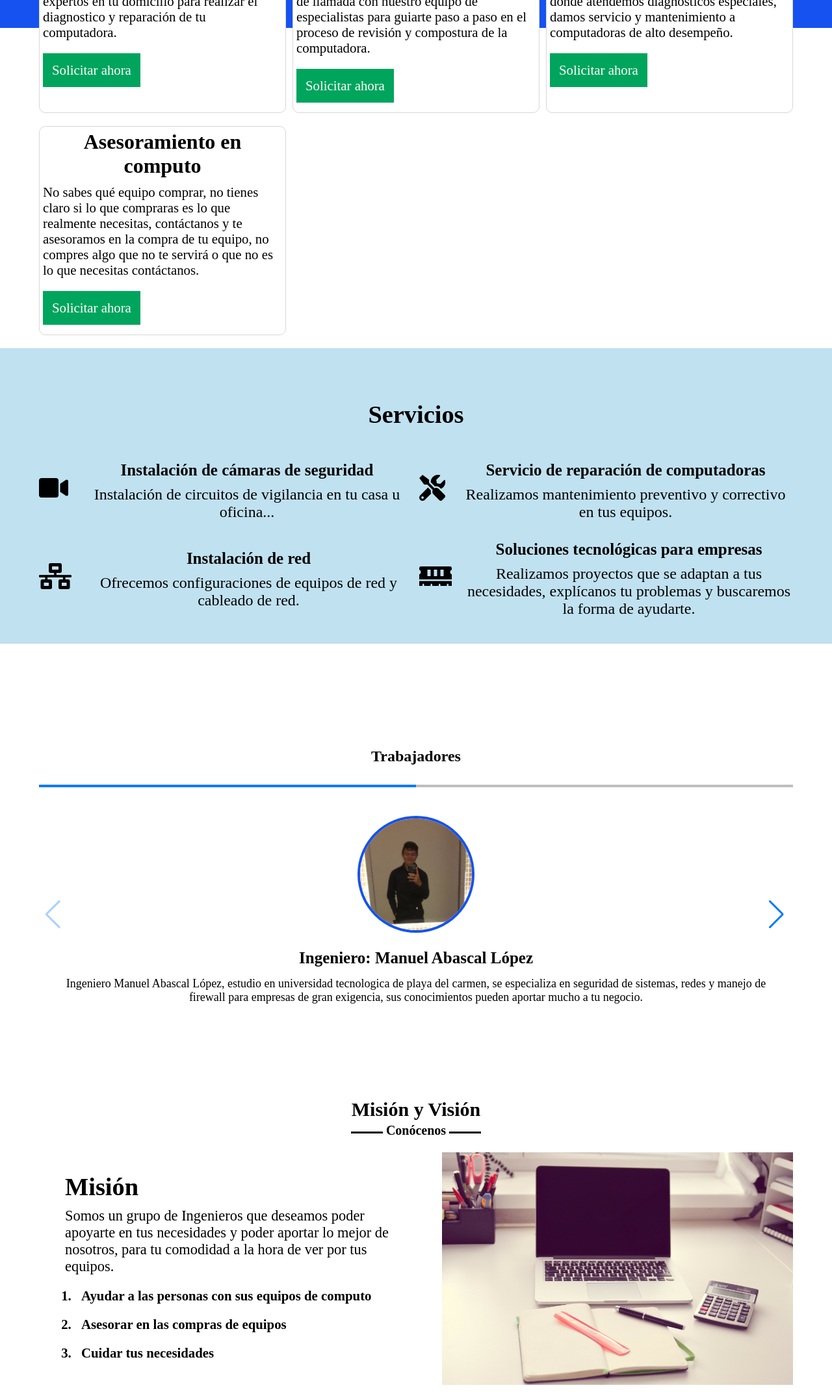
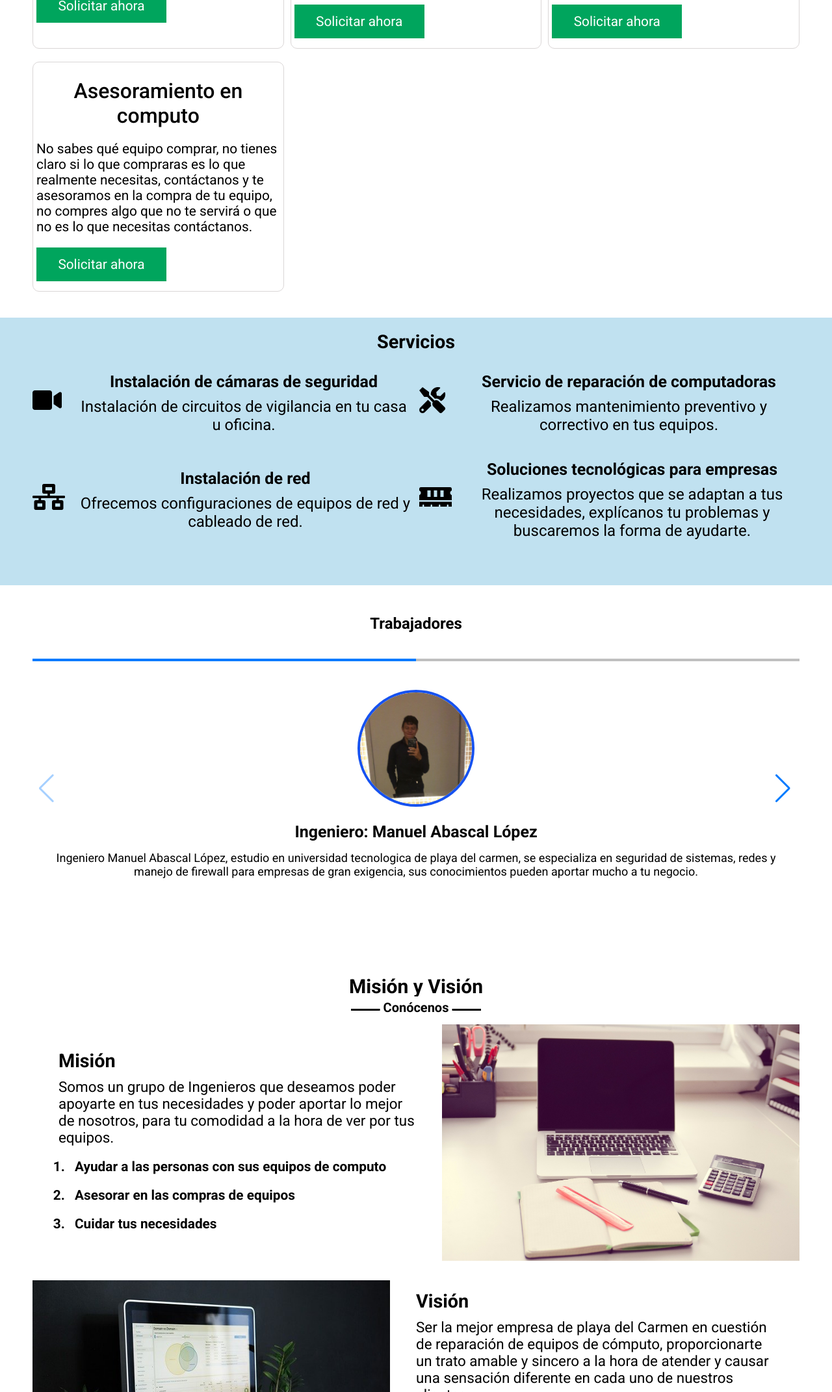
Before and after one commit to Jorge-Lpez/Spyder-pc, a plain HTML site: page Spyder-PC/index.html in a window 1280 px wide. Shown: the part 657-2800 px from the top of the page at 65% size. Drawn offline with nearby package versions, Linux system fonts and the light colour scheme; some packages are replaced by stand-ins of ours; a script that the page names is missing.

Commit message:
Definiendo detalles finales

```diff
--- a/Spyder-PC/index.html
+++ b/Spyder-PC/index.html
@@ -94,7 +94,7 @@
                 </div>
                 <div class="card-info-services">
                     <h2>Instalación de cámaras de seguridad</h2>
-                    <p>Instalación de circuitos de vigilancia en tu casa u oficina...</p>
+                    <p>Instalación de circuitos de vigilancia en tu casa u oficina.</p>
                     <!--<a href="#">Leer mas</a>-->
                 </div>
             </div>
@@ -208,8 +208,9 @@
         </div>
     </section>
 
-    <div class="contactanos contenedor wrapper" id="contactanos">
+    <div class="contactanos" id="contactanos">
         <h2>Contáctanos</h2>
+        <div class="contenedor wrapper">
             <div class="flex-formulario">
                 <form id="formulario">
                     <div class="items-form">
@@ -251,6 +252,7 @@
                         <div>
                             <i class="fas fa-user-alt"></i>
                             <p>Manuel Abascal López</p>
+                        </div>
                     </div>
                 </div>
             </div>
--- a/Spyder-PC/public/css/estilos.css
+++ b/Spyder-PC/public/css/estilos.css
@@ -22,7 +22,7 @@ html{
     --grayMovil : #A5A3A3;
     --serviceCard : rgb(192, 225, 240);
     /*Nuevos colores*/
-    --colorCrimson : crimson;
+    --colorCrimson : #F63636;
     --whiteTexto : white;
     /*Letras*/
     --robotoPrincipal : "Roboto", sans-serif;
@@ -34,7 +34,7 @@ img{
 
 /*Estilos Generales*/
 .wrapper{
-    padding: 20px;
+    padding: 0 10px;
 }
 
 .error{
@@ -60,9 +60,11 @@ img{
     text-decoration: none;
     font-size: 20px;
     color: var(--whiteTexto);
+    font-weight: 500;
 }
 
 .menu{
+    font-family: var(--robotoPrincipal);
     position: fixed;
     width: 100%;
     /*background-color: var(--grayPrincipal);*/
@@ -89,7 +91,6 @@ img{
     color: var(--whiteTexto);
     padding: 10px;
     font-size: 20px;
-    font-weight: 500;
 }
 
 .menu-btn{
@@ -104,7 +105,7 @@ img{
 .info-principal{
     padding-top: 100px;
     background-color: var(--grayPrincipal);
-    height: 700px;
+    height: 400px;
     color: var(--whiteTexto);
 }
 
@@ -121,8 +122,7 @@ img{
 
 .presentacion h1{
     font-weight: bold;
-    font-size:
-    1.5em;
+    font-size: 1.5em;
     text-align: center;
     padding-bottom: 20px;
 }
@@ -150,10 +150,15 @@ img{
 }
 
 /*Seccion de */
+
+.card-info{
+    margin: 40px 0;
+    font-family: var(--robotoPrincipal);
+}
+
 .card-seccion{
     display: grid;
     row-gap: 20px;
-    margin-top: -100px;
 }
 
 .card{
@@ -165,9 +170,8 @@ img{
 }
 
 .card h2{
-    font-weight: bold;
-    font-size: 1em;
-    padding-bottom: 10px;
+    font-weight: 500;
+    padding: 20px 0;
 }
 
 .card p{
@@ -176,8 +180,9 @@ img{
 
 .card a{
     display: block;
+    text-align: center;
     text-decoration: none;
-    width: 150px;
+    width: 200px;
     color: var(--whiteTexto);
     font-size: 1.3em;
     margin: 10px 0;
@@ -191,85 +196,27 @@ img{
     color: var(--blackTexto);
 }
 
-/*Estilos card reparar*/
-.reparar .title{
-    text-align: center;
-    font-weight: 700;
-    font-size: 30px;
-    padding: 20px;
-    position: relative;
-    margin-bottom: 20px;
-}
-
-.reparar .title::before{
-    content: "";
-    position: absolute;
-    width: 200px;
-    height: 3px;
-    bottom: 0;
-    left: 50%;
-    background-color: var(--blackTexto);
-    transform: translateX(-50%);
-}
-
-.reparar .title::after{
-    content: "Conócenos";
-    position: absolute;
-    bottom: -12px;
-    left: 50%;
-    background-color: white;
-    font-size: 20px;
-    padding: 5px;
-    transform: translateX(-50%);
-}
-
-.card-reparar-info{
-    padding: 40px;
-}
-
-.card-reparar-info h2{
-    font-weight: bold;
-    font-size: 2.4rem;
-    padding-bottom: 10px;
-}
-
-.card-reparar-info p{
-    font-size: 1.4em;
-    padding-bottom: 10px;
-}
-
-.card-reparar-info ol{
-    padding-left: 15px;
-}
-
-.card-reparar-info ol li{
-    padding: 10px;
-    font-weight: bold;
-    font-size: 1.3em;
-}
-
-
-
 /*estilos card services*/
 .services{
     background-color: var(--serviceCard);
-    color: var(--blackTexto);
+    font-family: var(--robotoPrincipal);
+    padding-bottom: 40px;
 }
 
 .services h2{
     text-align: center;
-    padding: 80px 0 20px 0;
+    padding: 20px 0;
     font-weight: bold;
-    font-size: 2.4em;
+    font-size: 1.8rem;
 }
 
 .card-services{
     text-align: center;
-    margin-bottom: 20px;
+    margin-bottom: 30px;
 }
 
 .card-services h2{
-    padding: 10px 0;
+    padding: 10px;
 }
 
 .card-services a{
@@ -287,14 +234,16 @@ img{
 .card-services .card-info-services h2{
     font-size: 25px;
 }
+
 /*Carousel trabajadores*/
 .trabajadores{
-    height: 600px;
+    height: 500px;
+    margin: 40px 0;
+    font-family: var(--robotoPrincipal);
 }
 
 .trabajadores h2{
-    margin-top: 60px;
-    padding: 100px 10px 10px 10px;
+    padding: 5px 0 40px 0;
     text-align: center;
 }
 .swiper-container {
@@ -353,10 +302,77 @@ img{
     padding: 15px;
     text-align: center;
 }
+
+/*Estilos card reparar*/
+
+.reparar{
+    font-family: var(--robotoPrincipal);
+}
+
+.reparar .title{
+    text-align: center;
+    font-weight: 700;
+    font-size: 30px;
+    padding: 20px;
+    position: relative;
+    margin-bottom: 20px;
+}
+
+.reparar .title::before{
+    content: "";
+    position: absolute;
+    width: 200px;
+    height: 3px;
+    bottom: 0;
+    left: 50%;
+    background-color: var(--blackTexto);
+    transform: translateX(-50%);
+}
+
+.reparar .title::after{
+    content: "Conócenos";
+    position: absolute;
+    bottom: -12px;
+    left: 50%;
+    background-color: white;
+    font-size: 20px;
+    padding: 5px;
+    transform: translateX(-50%);
+}
+
+.card-reparar-info{
+    padding: 40px;
+}
+
+.card-reparar-info h2{
+    font-weight: bold;
+    font-size: 1.8rem;
+    padding-bottom: 10px;
+}
+
+.card-reparar-info p{
+    font-size: 1.4em;
+    padding-bottom: 10px;
+}
+
+.card-reparar-info ol{
+    padding-left: 15px;
+}
+
+.card-reparar-info ol li{
+    padding: 10px;
+    font-weight: bold;
+    font-size: 1.3em;
+}
 /*Formulario contactanos*/
+
+.contactanos{
+    font-family: var(--robotoPrincipal);
+    margin: 40px 0;
+}
+
 .contactanos h2{
-    margin-top: 20px;
-    padding: 80px 0 20px 0;
+    padding-bottom: 20px;
     text-align: center;
 }
 
@@ -395,7 +411,14 @@ form input[type="submit"]{
     color: var(--whiteTexto);
     border: 1px solid var(--grayInformativo);
     background-color: var(--grayPrincipal);
+    border: 4px solid var(--grayPrincipal);
 }
+
+form input[type="submit"]:hover{
+    background: none;
+    color: var(--blackTexto);
+}
+
 
 .contactanos .terminos-condiciones {
     margin-top: 20px;
@@ -437,6 +460,7 @@ form input[type="submit"]{
 
 /*Estilos al footer*/
 .footer{
+    font-family: var(--robotoPrincipal);
     background-color: var(--footer);
     color: var(--whiteTexto);
 }
@@ -484,6 +508,18 @@ details ul{
         display: block;
     }
 
+    .info-principal{
+        height: 600px;
+    }
+
+    .img-presentacion{
+        margin-bottom: 20px;
+    }
+
+    .logo{
+        padding: 20px;
+    }
+
     .menu-btn  i.active::before{
         content: "\f410";
     }
@@ -510,20 +546,16 @@ details ul{
 
 @media screen and (max-width: 440px){
     .trabajadores{
-        height: 800px;
+        height: 550px;
     }
 
     .swiper-container{
-        height: 600px;
+        height: 500px;
     }
 }
 
 @media screen and (min-width: 440px){
     /*Estilos info principa*/
-
-    .info-principal .presentacion{
-
-    }
     .info-principal .img-presentacion img{
         width: 250px;
     }
@@ -532,7 +564,6 @@ details ul{
 
     .card-seccion{
         column-gap: 10px;
-        margin-top: -150px;
     }
 
     .card-seccion .card h2{
--- a/Spyder-PC/public/js/menu-movil.js
+++ b/Spyder-PC/public/js/menu-movil.js
@@ -152,7 +152,7 @@ let swiper = new Swiper('.swiper-container', {
 /*Cambiar color del menu*/
 
 function cambiarColor(){
-    if(window.scrollY > 100){
+    if(window.scrollY > 20){
         document.querySelector(".menu").classList.add("stycky");
     }else{
         document.querySelector(".menu").classList.remove("stycky");
```
Also changed, not shown: 1 other file. Lines whose indentation alone changed are shown as unchanged.
